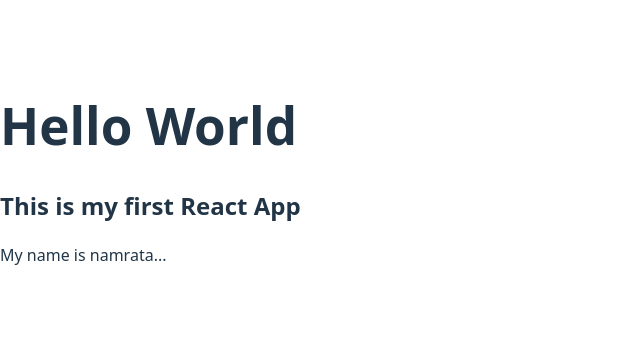
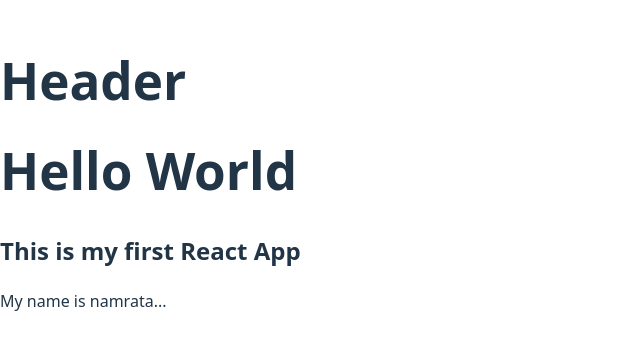
Before and after one commit to Namrata725/reactLearning, a React (Vite) app: page / in a window 1280 px wide. Shown: the part 227-576 px from the top of the page, without its empty margins (0-640 px from the left). Built offline with nearby package versions, Linux system fonts and the light colour scheme.

Commit message:
dd Header component and update documentation

```diff
--- a/src/App.jsx
+++ b/src/App.jsx
@@ -1,6 +1,9 @@
+import Header from './Header.jsx';
 function App(){
   return(
     <div>
+
+      <Header/>
       <h1>Hello World</h1>
       <h2>This is my first React App</h2>
       <p>My name is namrata...</p>
--- /dev/null
+++ b/src/Header.jsx
@@ -0,0 +1,4 @@
+function Header() {
+  return <h1>Header</h1>;
+}
+export default Header;
```
Also changed, not shown: 1 other file (tests, documents, lock files or other folders).
